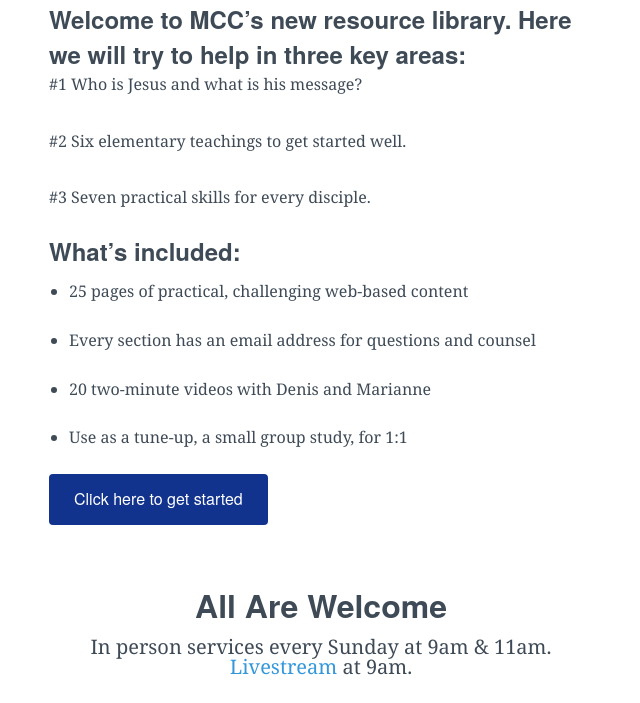
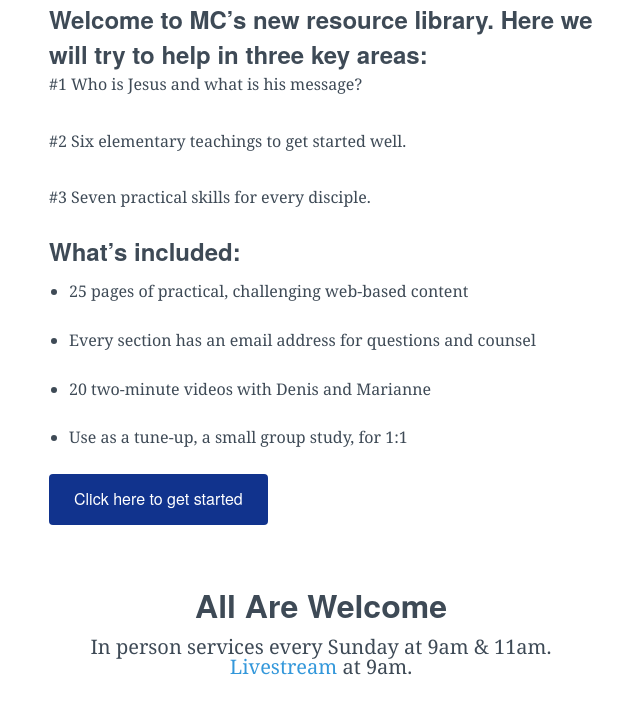
Before and after one commit to lukemoderwell/mariemont, a Jekyll site: the page built from follow-jesus.md, in a window 1280 px wide and 900 px high, scrolled down 983 px, cut to the strip 167-870 px from the top of the window. Shown: the whole strip, without its empty margins (319-959 px from the left). Built offline with Jekyll 4.4.1, drawn with Linux system fonts in a browser that asks for light colours; nearby versions of some CDN libraries.

Commit message:
Updated Follow Jesus

```diff
--- a/follow-jesus.md
+++ b/follow-jesus.md
@@ -11,7 +11,7 @@ layout: page
 <iframe width="600" height="338" allowfullscreen  src="https://www.youtube.com/embed/LiVZoXjTIFY?autoplay=0&fs=1&iv_load_policy=3&showinfo=0&rel=0&cc_load_policy=0&start=0&end=0">
 </iframe>
 
-### Welcome to MCC's new resource library. Here we will try to help in three key areas:
+### Welcome to MC's new resource library. Here we will try to help in three key areas:
 
 #1 Who is Jesus and what is his message?
 
```
